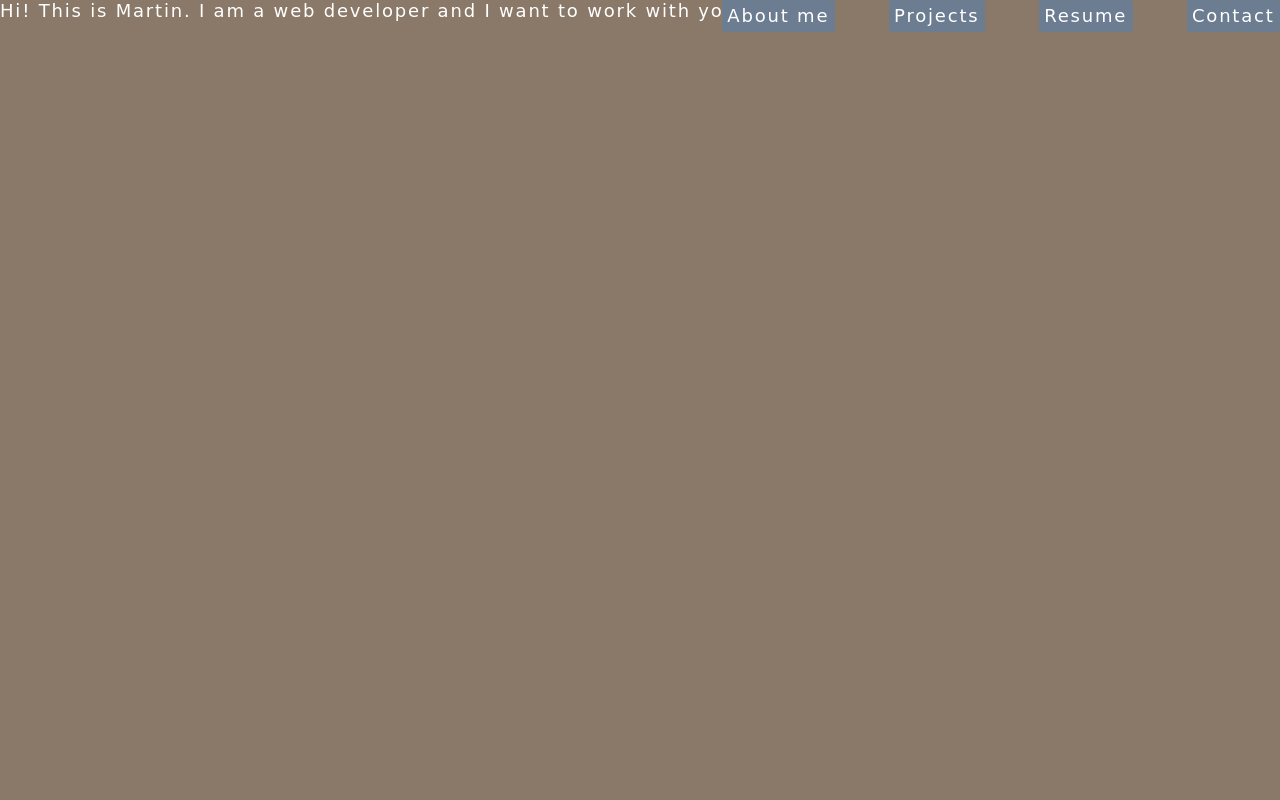
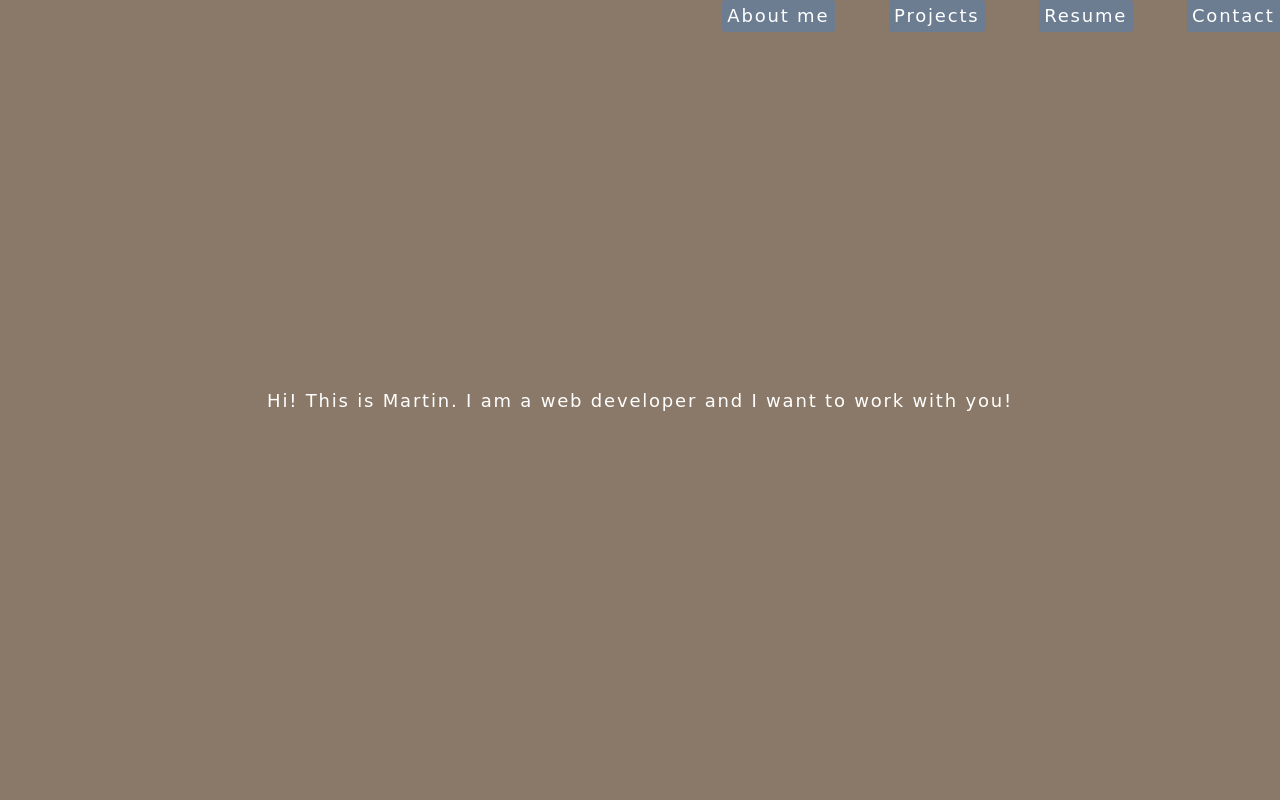
Before and after one commit to divagueame/portfolio, a plain HTML site: page index.html in a window 1280 px wide. Shown: the top 800 px of the page. Drawn offline with Linux system fonts and the light colour scheme; a web font is replaced by a local one.

```diff
--- a/css/style.css
+++ b/css/style.css
@@ -144,6 +144,10 @@
   section {
     /* background-color: rgb(177, 145, 177); */
     height: 100vh;
+    display: flex;
+    justify-content: center;
+    align-items: center;
+    text-align: center;
   }
 
   .page-front {
@@ -152,6 +156,8 @@
   .page-skills {
     background-color: #DDE8B9;
   }
+
+
   @media only screen and (min-width: 768px) {
     .menu-btn {
       display: none;
--- a/index.html
+++ b/index.html
@@ -30,7 +30,8 @@
     <div class="container">
         <!-- About me -->
       <section class="page-front">
-        <p>Hi! This is Martin. I am a web developer and I want to work with you!</p>
+        <!-- <p>Hi! This is Martin. I am a web developer and I want to work with you!</p> -->
+        Hi! This is Martin. I am a web developer and I want to work with you!
         <!-- <img src="img/profile-pic.jpg" class="circle profile-pic"> -->
       </section>
 
```
